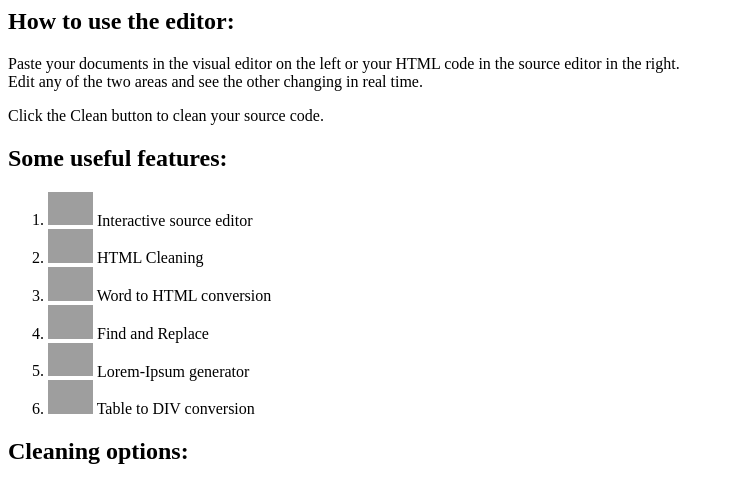
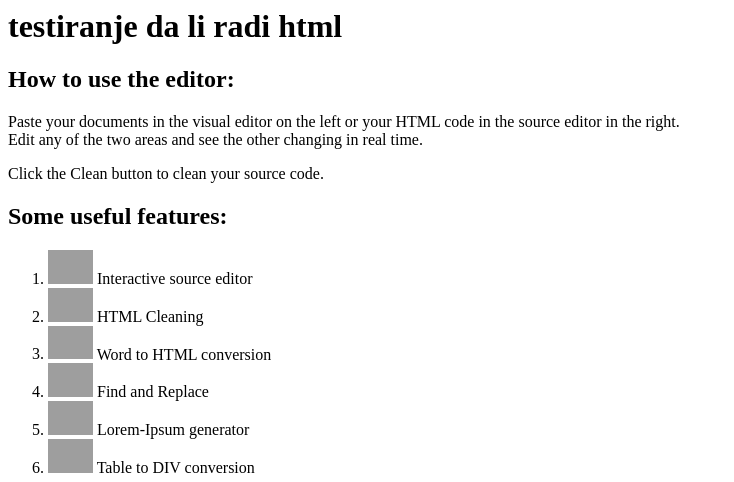
Before and after one commit to nidusrem/static_site, a plain HTML site: page index.html in a window 1280 px wide. Shown: the top 482 px of the page, without its empty margins (0-734 px from the left). Drawn offline with Linux system fonts and the light colour scheme; grey boxes are pictures that could not be loaded.

Commit message:
Update index.html

```diff
--- a/index.html
+++ b/index.html
@@ -1,4 +1,5 @@
 
+<h1>testiranje da li radi html</h1>
 <h2>How to use the editor:</h2>
 <p>Paste your documents in the visual editor on the left or your HTML code in the source editor in the right. <br />Edit any of the two areas and see the other changing in real time.&nbsp;</p>
 <p>Click the Clean button to clean your source code.</p>
```
